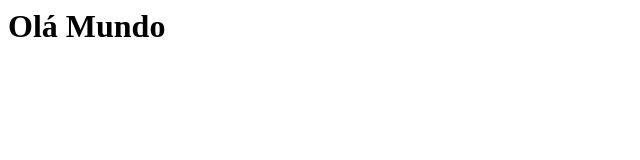
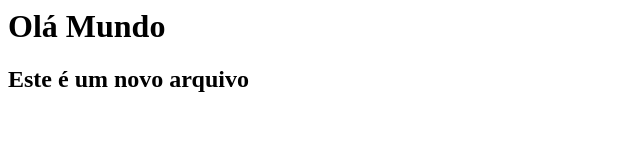
Before and after one commit to joaobatistafrontend/joaobatistafrontend.github.io, a plain HTML site: page index.html in a window 1280 px wide. Shown: the whole page, without its empty margins (0-640 px from the left). Drawn offline with Linux system fonts and the light colour scheme.

Commit message:
adiciona um subtitulo no index

```diff
--- a/index.html
+++ b/index.html
@@ -1 +1,2 @@
 <h1>Olá Mundo</h1>
+<h2>Este é um novo arquivo</h2>
```
